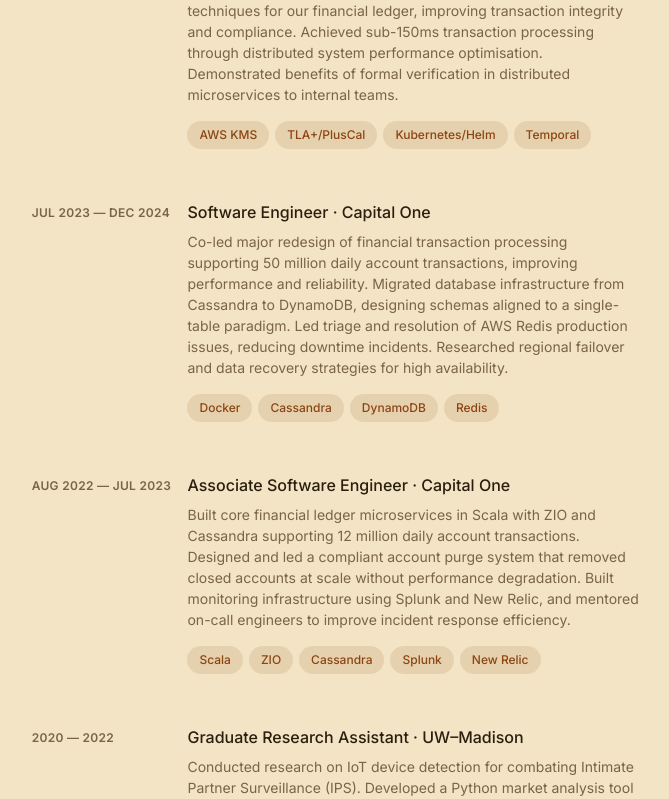
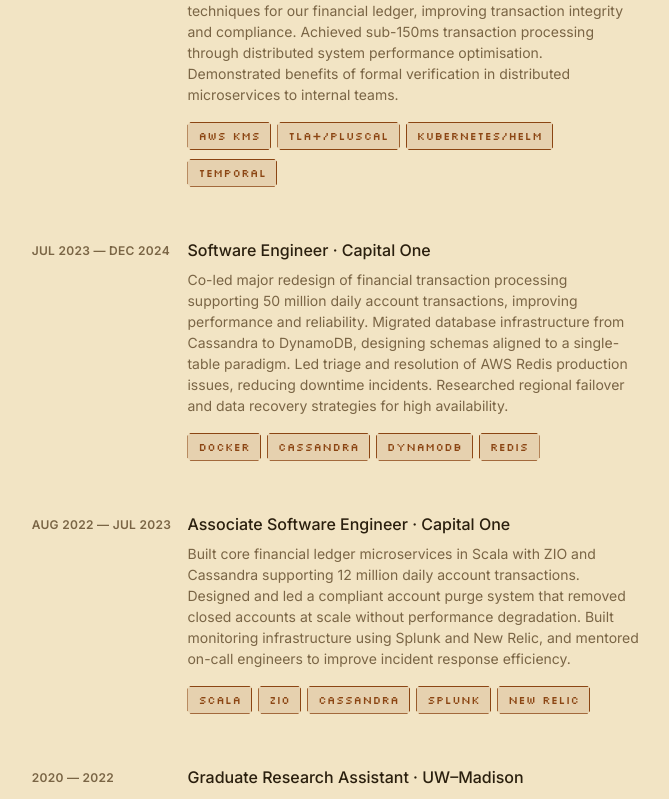
Before and after one commit to vchadha/portfolio, a Next.js app: page / in a window 1280 px wide. Shown: the part 900-1699 px from the top of the page, without its empty margins (593-1262 px from the left). Built offline with nearby package versions, Linux system fonts and the light colour scheme.

Commit message:
Use pixel styling for tech tags

```diff
--- a/src/app/globals.css
+++ b/src/app/globals.css
@@ -3,6 +3,7 @@
 @theme inline {
   --font-sans: var(--font-inter);
   --font-pixel: var(--font-press-start);
+  --font-silkscreen: var(--font-silkscreen);
 }
 
 /* Light mode — Sable */
--- a/src/app/layout.tsx
+++ b/src/app/layout.tsx
@@ -1,5 +1,5 @@
 import type { Metadata, Viewport } from "next";
-import { Inter, Press_Start_2P } from "next/font/google";
+import { Inter, Press_Start_2P, Silkscreen } from "next/font/google";
 import "./globals.css";
 
 const inter = Inter({
@@ -11,6 +11,12 @@
   variable: "--font-press-start",
   subsets: ["latin"],
   weight: "400",
+});
+
+const silkscreen = Silkscreen({
+  variable: "--font-silkscreen",
+  subsets: ["latin"],
+  weight: ["400", "700"],
 });
 
 export const viewport: Viewport = {
@@ -78,7 +84,7 @@
         />
       </head>
       <body
-        className={`${inter.variable} ${pressStart.variable} font-sans leading-relaxed antialiased`}
+        className={`${inter.variable} ${pressStart.variable} ${silkscreen.variable} font-sans leading-relaxed antialiased`}
       >
         {children}
       </body>
--- a/src/components/ui/tags/TechTag.tsx
+++ b/src/components/ui/tags/TechTag.tsx
@@ -8,13 +8,22 @@
 export default function TechTag({ label, className }: TechTagProps) {
   return (
     <div
-      className={cn(
-        "flex items-center rounded-full px-3 py-1 text-xs leading-5 font-medium",
-        className
-      )}
+      className={cn("inline-flex items-center px-2.5 py-1", className)}
       style={{
+        fontFamily: "var(--font-silkscreen)",
+        fontSize: "0.70rem",
+        letterSpacing: "0.04em",
+        lineHeight: "1.6",
+        color: "var(--accent)",
         backgroundColor: "var(--accent-tint)",
-        color: "var(--accent)",
+        border: "1px solid var(--accent)",
+        /* Notched corners — cuts 3px diagonal at each corner. */
+        clipPath: `polygon(
+          3px 0%, calc(100% - 3px) 0%,
+          100% 3px, 100% calc(100% - 3px),
+          calc(100% - 3px) 100%, 3px 100%,
+          0% calc(100% - 3px), 0% 3px
+        )`,
       }}
     >
       {label}
```
